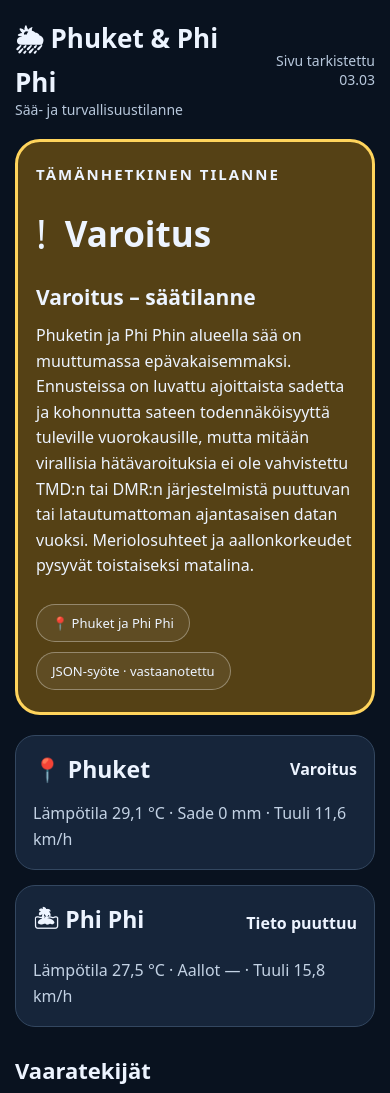
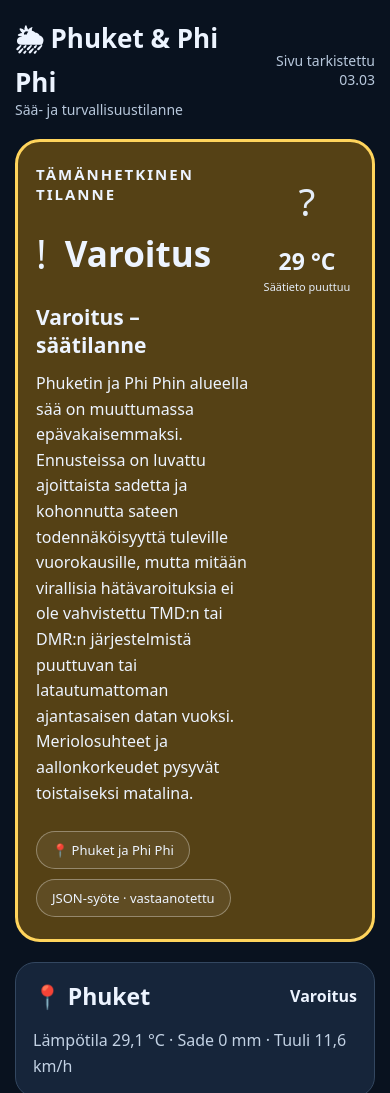
Before and after one commit to Gallandwolf/phuket-weather, a plain HTML site: page index.html in a window 390 px wide. Shown: the top 1093 px of the page. Drawn offline with Linux system fonts and the light colour scheme.

Commit message:
Update index.html

```diff
--- a/index.html
+++ b/index.html
@@ -49,6 +49,14 @@ h1 {
   border-radius: 25px;
   padding: 30px;
 }
+
+.hero-top { display: grid; grid-template-columns: minmax(0, 1fr) 150px; gap: 20px; align-items: start; }
+.hero-copy { min-width: 0; }
+.weather-display { text-align: center; align-self: start; justify-self: end; width: 150px; }
+.weather-display svg { width: 118px; height: 118px; display: block; margin: 0 auto; }
+.weather-temp { font-size: 31px; font-weight: 800; line-height: 1.2; white-space: nowrap; }
+.weather-caption { font-size: 13px; color: #e4ecf7; margin-top: 3px; }
+
 
 .hero[data-level="1"] {
   background: #104537;
@@ -266,6 +274,12 @@ button:hover {
   .grid { grid-template-columns: 1fr; }
   .risks { grid-template-columns: repeat(3, 1fr); }
   .hero { padding: 22px 18px; }
+  .hero-top { grid-template-columns: minmax(0, 1fr) 94px; gap: 8px; }
+  .weather-display { width: 94px; }
+  .weather-display svg { width: 84px; height: 84px; }
+  .weather-temp { font-size: 23px; }
+  .weather-caption { font-size: 11px; }
+  .status h2 { overflow-wrap: anywhere; }
   .status .symbol { font-size: 40px; }
   .card { padding: 17px; }
 }
@@ -286,6 +300,8 @@ button:hover {
 </header>
 
 <section class="hero" id="hero" data-level="0">
+  <div class="hero-top">
+  <div class="hero-copy">
   <div class="eyebrow">TÄMÄNHETKINEN TILANNE</div>
 
   <div class="status">
@@ -299,6 +315,14 @@ button:hover {
 
   <div class="detail" id="detail">
     Odotetaan sääagentin tietoja.
+  </div>
+
+  </div>
+  <div class="weather-display" aria-live="polite">
+    <div id="weatherIcon" aria-hidden="true"></div>
+    <div class="weather-temp" id="weatherTemp">— °C</div>
+    <div class="weather-caption" id="weatherCaption">Säätieto puuttuu</div>
+  </div>
   </div>
 
   <div class="chips">
@@ -552,6 +576,39 @@ function renderSources(data) {
   }
 }
 
+// Nykyinen säätila perustuu Phuketin Open-Meteo WMO-sääkoodiin.
+function renderCurrentWeather(phuket) {
+  const code = Number(phuket?.weather_code);
+  const hasCode = phuket?.weather_code !== null && phuket?.weather_code !== undefined && Number.isFinite(code);
+  const temp = phuket?.temperature;
+  $("weatherTemp").textContent = temp === null || temp === undefined || !Number.isFinite(Number(temp))
+    ? "— °C" : Math.round(Number(temp)) + " °C";
+
+  let kind = "unknown", caption = "Säätieto puuttuu";
+  if (hasCode) {
+    if ([95, 96, 99].includes(code)) { kind = "storm"; caption = "Ukkosta"; }
+    else if ([51, 53, 55, 56, 57, 61, 63, 65, 66, 67, 80, 81, 82].includes(code)) { kind = "rain"; caption = "Sadetta"; }
+    else if ([71, 73, 75, 77, 85, 86].includes(code)) { kind = "snow"; caption = "Lumisadetta"; }
+    else if (code === 0) { kind = "sun"; caption = "Selkeää"; }
+    else if ([1, 2].includes(code)) { kind = "partly"; caption = "Puolipilvistä"; }
+    else if (code === 3) { kind = "cloud"; caption = "Pilvistä"; }
+    else if ([45, 48].includes(code)) { kind = "cloud"; caption = "Sumuista"; }
+  }
+  const rays = Array.from({length: 8}, (_, i) =>
+    `<line x1="37" y1="12" x2="37" y2="4" transform="rotate(${i * 45} 37 37)"/>`).join("");
+  const sun = `<g stroke="#FFCB45" stroke-width="5" stroke-linecap="round">${rays}</g><circle cx="37" cy="37" r="20" fill="#FFCB45"/>`;
+  const cloud = `<path d="M25 70 C11 70 10 48 25 43 C27 24 53 21 62 38 C80 33 93 48 86 62 C84 68 78 70 70 70 Z" fill="${kind === 'storm' ? '#8B99AF' : '#D4E1EE'}" stroke="#A9BCD0" stroke-width="2"/>`;
+  const rain = `<g stroke="#51BDF7" stroke-width="5" stroke-linecap="round"><line x1="32" y1="77" x2="26" y2="91"/><line x1="54" y1="77" x2="48" y2="91"/><line x1="76" y1="77" x2="70" y2="91"/></g>`;
+  const lightning = `<path d="M57 64 L39 85 L52 84 L45 99 L76 73 L59 75 L68 64 Z" fill="#FFD329" stroke="#FFF0A3" stroke-width="2" stroke-linejoin="round"/>`;
+  const snow = `<g fill="#D7F4FF"><circle cx="30" cy="83" r="4"/><circle cx="51" cy="89" r="4"/><circle cx="73" cy="83" r="4"/></g>`;
+  const artwork = kind === "unknown" ? `<text x="50" y="62" text-anchor="middle" font-size="46" fill="#E4ECF7">?</text>`
+    : (kind === "sun" || kind === "partly" ? sun : "")
+      + (kind !== "sun" ? cloud : "")
+      + (kind === "rain" ? rain : kind === "storm" ? lightning : kind === "snow" ? snow : "");
+  $("weatherIcon").innerHTML = `<svg viewBox="0 0 100 100" role="img" aria-label="${caption}">${artwork}</svg>`;
+  $("weatherCaption").textContent = caption;
+}
+
 function render(data) {
   if (!data || typeof data !== "object" || Array.isArray(data)) {
     throw new Error("Virheellinen JSON-tiedosto");
@@ -581,6 +638,7 @@ function render(data) {
   $("source").textContent = "JSON-syöte · vastaanotettu";
 
   const phuket = data.phuket;
+  renderCurrentWeather(phuket);
 
   $("phuketLevel").textContent =
     phuket && typeof phuket === "object"
@@ -693,6 +751,7 @@ async function refresh() {
     $("phiWeather").textContent =
       "Lämpötila — · Aallot — · Tuuli —";
 
+    renderCurrentWeather(null);
     resetHazards();
     $("hazardDetails").textContent = "Tietojen haku epäonnistui.";
     $("sourcesList").textContent = "Tietojen haku epäonnistui.";
```
